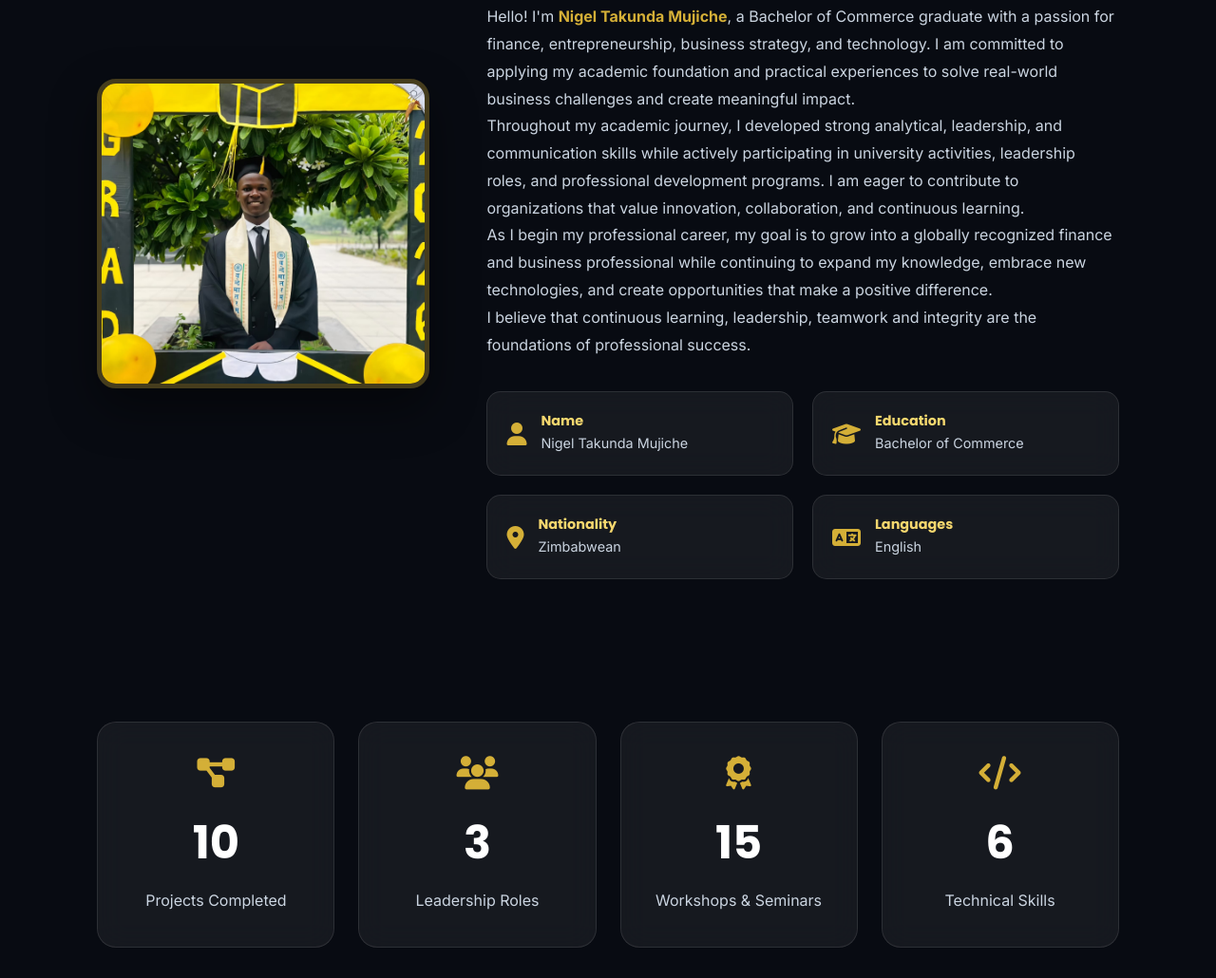
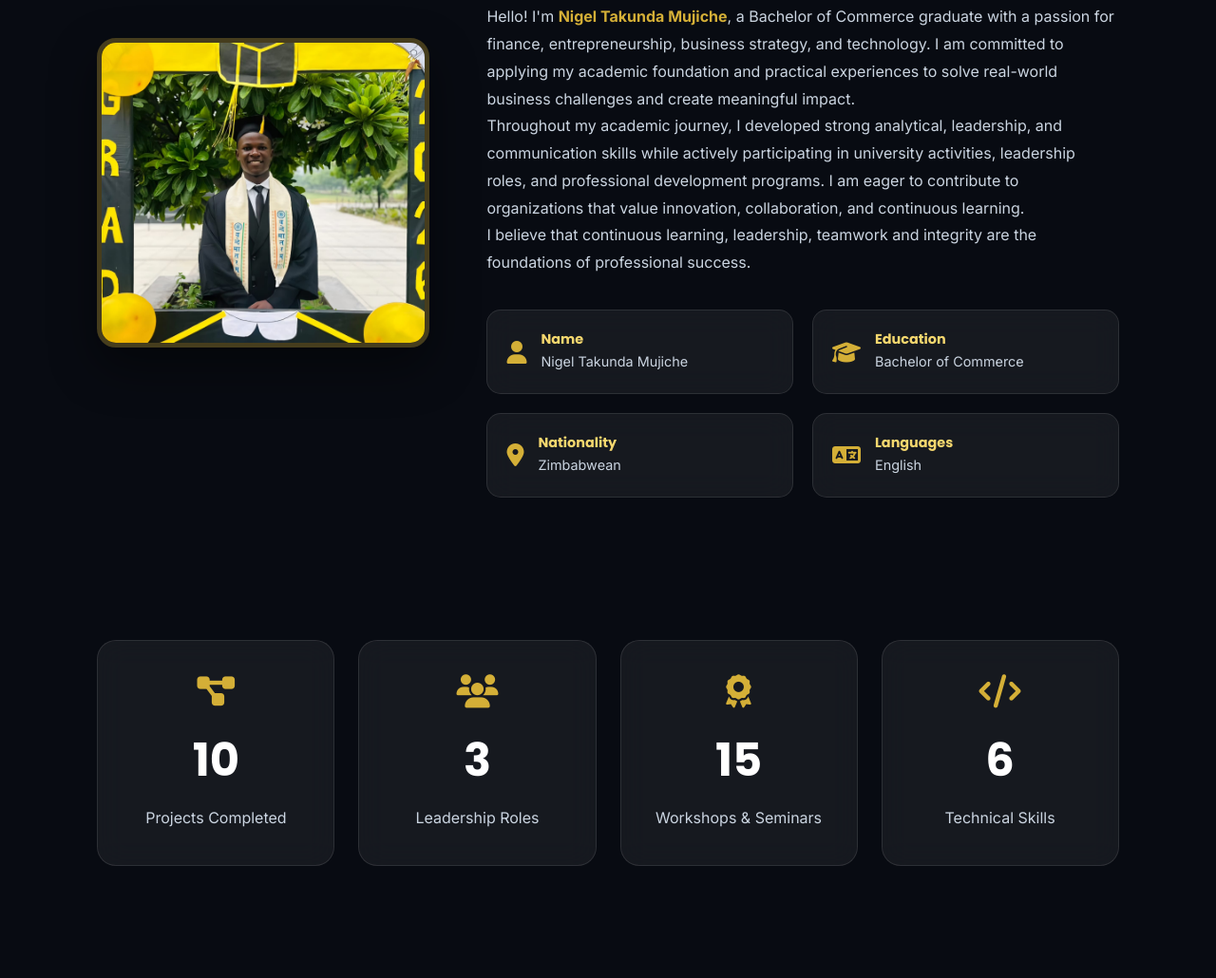
Before and after one commit to N-igel/N-igel.github.io, a plain HTML site: page index.html in a window 1280 px wide. Shown: the part 1293-2323 px from the top of the page at 95% size. Drawn offline with Linux system fonts and the light colour scheme.

Commit message:
Update index.html

```diff
--- a/index.html
+++ b/index.html
@@ -271,11 +271,7 @@ alt="Nigel Takunda Mujiche">
 
 </p>
 
-<p>
 
-    As I begin my professional career, my goal is to grow into a globally recognized finance and business professional while continuing to expand my knowledge, embrace new technologies, and create opportunities that make a positive difference.
-
-</p>
                 </p>
 
 
```
